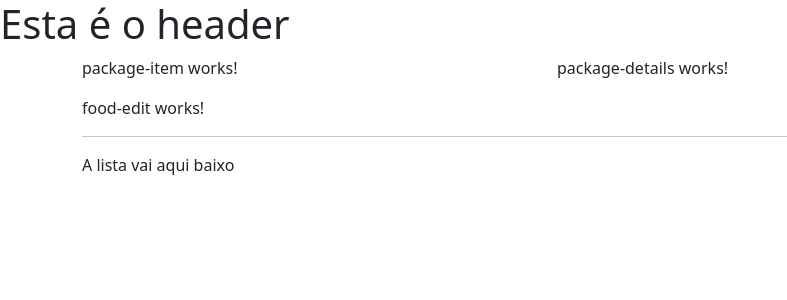
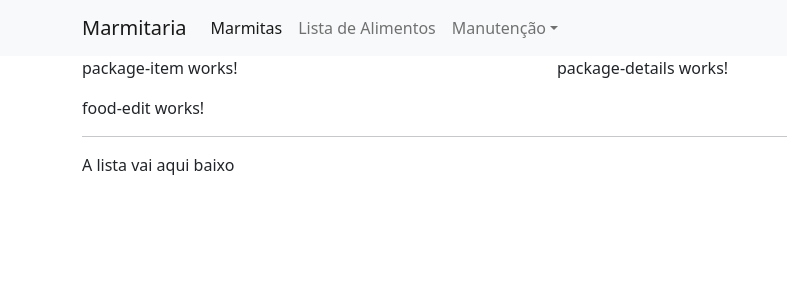
Before and after one commit to VitorTelles/Controle-de-Marmitas---Angular.js, an Angular app in the folder Marmitaria/: page / in a window 1280 px wide. Shown: the top 300 px of the page, without its empty margins (0-787 px from the left). Built offline with nearby package versions, Linux system fonts and the light colour scheme.

Commit message:
estilizando o header

```diff
--- a/Marmitaria/src/app/header/header.component.html
+++ b/Marmitaria/src/app/header/header.component.html
@@ -1 +1,22 @@
-<h1>Esta é o header</h1>
+<nav class="navbar navbar-expand navbar-light bg-light">
+    <div class="container">
+        <div class="navbar-header">
+            <a href="#" class="navbar-brand">Marmitaria</a>
+        </div>
+        <div class="collapse navbar-collapse">
+            <ul class="nav navbar-nav">
+                <li class="nav-item"><a href="#" class="nav-link active">Marmitas</a></li>
+                <li class="nav-item"><a href="#" class="nav-link">Lista de Alimentos</a></li>
+            </ul>
+            <ul class="nav navbar-nav">
+                <a href="#" class="nav-link dropdown-toggle">Manutenção</a>
+                <li class="dropdown">
+                    <ul class="dropdown-menu">
+                        <li class="nav-item"><a href="#" class="nav-link">Salvar Dados</a></li>
+                        <li class="nav-item"><a href="#" class="nav-link">Buscar Dados</a></li>
+                    </ul>
+                </li>
+            </ul>
+        </div>
+    </div>
+</nav>
```
